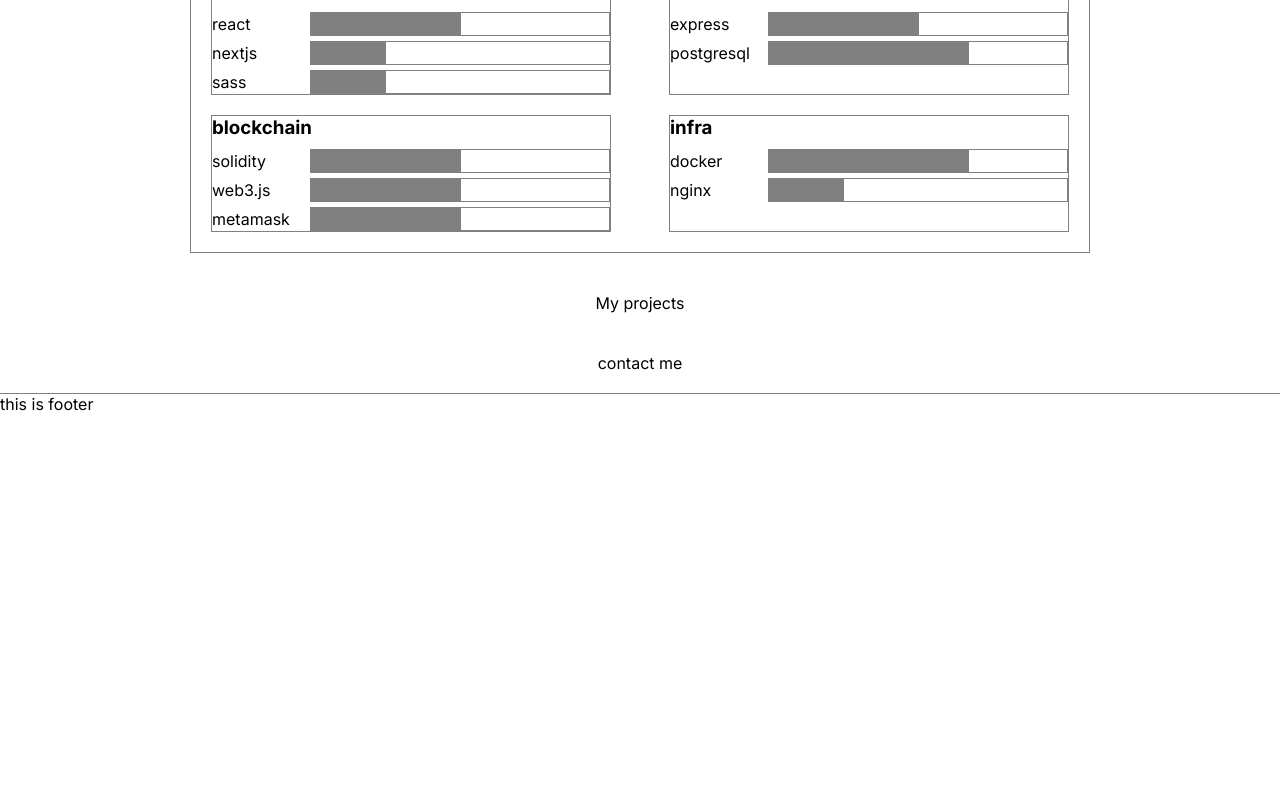
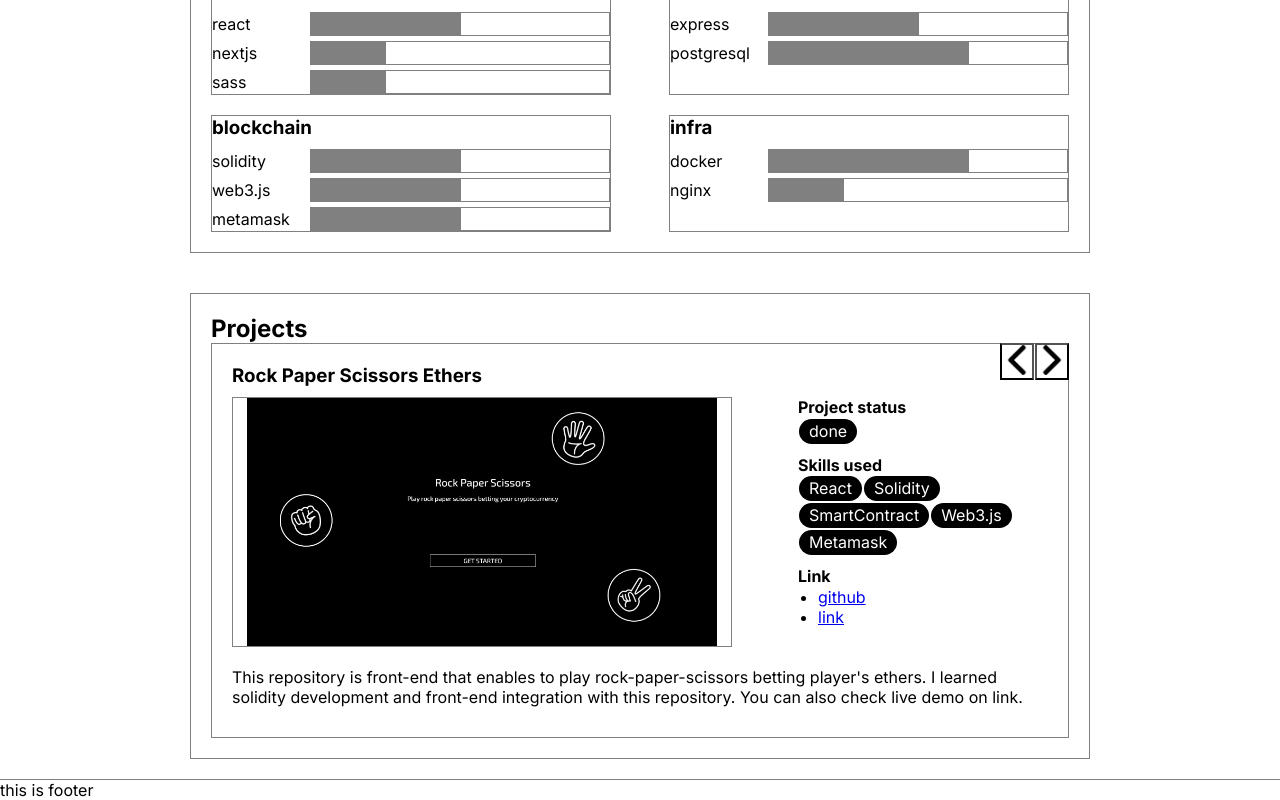
Before and after one commit to SeungjinPark2/seungjin-park-website, a Next.js app: page / in a window 1280 px wide. Shown: the part 1110-1910 px from the top of the page. Before the commit the page ends 1524 px from the top, so only its background shows below. Built offline with nearby package versions, Linux system fonts and the light colour scheme.

Commit message:
add projects

```diff
--- /dev/null
+++ b/src/app/content-project-shift.scss
@@ -0,0 +1,23 @@
+@use "./variables.scss";
+
+.project-shift-container {
+  display: flex;
+  flex-wrap: wrap;
+  position: relative;
+
+  .button-box {
+    position: absolute;
+    top: 0;
+    right: 0;
+
+    button {
+      background: transparent;
+      cursor: pointer;
+      margin-left: 1px;
+    }
+
+    .minus {
+      transform: rotateY(180deg);
+    }
+  }
+}
--- /dev/null
+++ b/src/app/content-project-shift.tsx
@@ -0,0 +1,49 @@
+"use client";
+
+import { useCallback, useState } from 'react';
+import "./content-project-shift.scss";
+import { Project } from './model';
+import ProjectContainer from './content-project';
+import Image from 'next/image';
+
+export default function ProjectShiftContainer({
+  projects,
+}: Readonly<{
+  projects: Project[];
+}>) {
+  const [index, setIndex] = useState(0);
+
+  const indexManipulation = useCallback((plusOrMinus: 'plus' | 'minus') => {
+    if (plusOrMinus === 'plus') {
+      if (index < projects.length - 1) {
+        setIndex(i => i + 1);
+      }
+    } else {
+      if (index > 0) {
+        setIndex(i => i - 1);
+      }
+    }
+  }, [index, projects]);
+
+  return <div className="project-shift-container">
+    <div className="button-box">
+      <button className="minus" onClick={() => {indexManipulation('minus');}}>
+        <Image
+          src={"/images/right-arrow.png"}
+          alt="arrow img"
+          width={30}
+          height={30}
+        />
+      </button>
+      <button className="plus" onClick={() => {indexManipulation('plus');}}>
+        <Image
+          src={"/images/right-arrow.png"}
+          alt="arrow img"
+          width={30}
+          height={30}
+        />
+      </button>
+    </div>
+    <ProjectContainer project={projects[index]}/>
+  </div>;
+}
--- /dev/null
+++ b/src/app/content-project.tsx
@@ -0,0 +1,44 @@
+"use client";
+
+import Image from 'next/image';
+import { Project } from './model';
+
+export default function ProjectContainer({ project }: { project: Project }) {
+  return  <div className="projects-container">
+    <div className="project-box">
+      <div><h3>{project.title}</h3></div>
+      <div className="project-details">
+        <div className="project-img">
+          <Image
+            src={`/images/${project.image.imgName}`}
+            alt={project.image.imgAlt}
+            fill={true}
+            objectFit="contain"
+          />
+        </div>
+        <div className="project-skills-status-wrapper">
+          <div><b>Project status</b> <div><span>{project.projectStatus}</span></div></div>
+          <div>
+            <b>Skills used</b>
+            <div>
+              {
+                project.skills.map((skill, i) => <span key={i}>{skill}</span>)
+              }
+            </div>
+          </div>
+          <div>
+            <b>Link</b>
+            <ul>
+              {
+                project.link.map((l, i) => <li key={i}><a key={i} href={l.href}>{l.text}</a></li>)
+              }
+            </ul>
+          </div>
+        </div>
+      </div>
+      <div className="project-description">
+        {project.description}
+      </div>
+    </div>
+  </div>;
+}
--- a/src/app/content.scss
+++ b/src/app/content.scss
@@ -1,4 +1,5 @@
 @use './variables.scss';
+@use './mixins.scss';
 
 $common-margin-padding: 20px;
 $section-container-max-width: 900px;
@@ -48,6 +49,7 @@ $skill-status-color: grey;
 
   .img-container {
     height: 300px;
+    width: 500px;
     box-sizing: border-box;
   }
 }
@@ -125,7 +127,6 @@ $skill-status-color: grey;
     padding-left: 20px;
   }
 
-
   .career-container {
     display: flex;
     margin-top: $common-margin-padding;
@@ -148,3 +149,60 @@ $skill-status-color: grey;
     }
   }
 }
+
+.section-projects {
+  max-width: $section-container-max-width;
+  border: variables.$common-border;
+  padding: $common-margin-padding;
+
+  ul {
+    padding-left: 20px;
+  }
+
+  .projects-container {
+    display: flex;
+    align-items: center;
+    justify-content: space-between;
+
+
+    .project-box {
+      border: variables.$common-border;
+      padding: $common-margin-padding;
+
+      div {
+        margin-bottom: 10px;
+      }
+
+      .project-details {
+        display: flex;
+        justify-content: space-between;
+        flex-wrap: wrap;
+
+        .project-img {
+          border: variables.$common-border;
+          box-sizing: border-box;
+          display: flex;
+          align-items: center;
+          position: relative;
+          width: 500px;
+          height: 250px;
+          margin-right: 20px;
+        }
+
+        .project-skills-status-wrapper {
+          max-width: 250px;
+          line-height: 1.3rem;
+
+          div {
+            margin-bottom: 10px;
+          }
+
+          span {
+            @include mixins.chip;
+            display: inline-block;
+          }
+        }
+      }
+    }
+  }
+}
--- a/src/app/content.tsx
+++ b/src/app/content.tsx
@@ -1,8 +1,22 @@
 import Image from 'next/image';
 import './content.scss';
 import profile from '../../public/images/profile.jpg';
+import ProjectContainer from './content-project';
+import path from 'path';
+import fs from 'node:fs';
+import { Project } from './model';
+import ProjectShiftContainer from './content-project-shift';
+
+function projectJsonParser() {
+  const _path = path.resolve('src', 'app', 'projects.json');
+  const data = fs.readFileSync(_path, { encoding: 'utf-8' });
+  const _object = JSON.parse(data);
+  return _object;
+}
 
 export default function Content() {
+  const projectsObject: Project[] = projectJsonParser();
+
   return <div className='content-container'>
     <section>
       <div className="section-container">
@@ -194,13 +208,10 @@ export default function Content() {
 
     <section>
       <div className="section-container">
-        My projects
-      </div>
-    </section>
-
-    <section>
-      <div className="section-container">
-        contact me
+        <div className="section-projects">
+          <h1>Projects</h1>
+          <ProjectShiftContainer projects={projectsObject} />
+        </div>
       </div>
     </section>
   </div>;
--- /dev/null
+++ b/src/app/mixins.scss
@@ -0,0 +1,7 @@
+@mixin chip {
+  padding: 2px 10px;
+  border-radius: 35px;
+  background-color: black;
+  color: white;
+  margin: 1px;
+}
--- /dev/null
+++ b/src/app/model.ts
@@ -0,0 +1,14 @@
+export interface Project {
+  title: string,
+  image: {
+    imgName: string,
+    imgAlt: string,
+  },
+  projectStatus: string,
+  skills: string[],
+  link: {
+    href: string,
+    text: string,
+  }[],
+  description: string,
+}
--- /dev/null
+++ b/src/app/projects.json
@@ -0,0 +1,54 @@
+[
+  {
+    "title": "Rock Paper Scissors Ethers",
+    "image": {
+      "imgName": "rps메인1.png",
+      "imgAlt": "rps project main"
+    },
+    "projectStatus": "done",
+    "skills": [
+      "React",
+      "Solidity",
+      "SmartContract",
+      "Web3.js",
+      "Metamask"
+    ],
+    "link": [
+      {
+        "href": "https://github.com/aad3365/rock-paper-scissors-ethers",
+        "text": "github"
+      },
+      {
+        "href": "https://rock-paper-scissors-ethers.vercel.app/",
+        "text": "link"
+      }
+    ],
+    "description": "This repository is front-end that enables to play rock-paper-scissors betting player's ethers. I learned solidity development and front-end integration with this repository. You can also check live demo on link."
+  },
+  {
+    "title": "port folio page",
+    "image": {
+      "imgName": "rps메인1.png",
+      "imgAlt": "rps project main"
+    },
+    "projectStatus": "done",
+    "skills": [
+      "React",
+      "Solidity",
+      "SmartContract",
+      "Web3.js",
+      "Metamask"
+    ],
+    "link": [
+      {
+        "href": "https://github.com/aad3365/rock-paper-scissors-ethers",
+        "text": "github"
+      },
+      {
+        "href": "https://rock-paper-scissors-ethers.vercel.app/",
+        "text": "link"
+      }
+    ],
+    "description": "This repository is front-end that enables to play rock-paper-scissors betting player's ethers. I learned solidity development and front-end integration with this repository. You can also check live demo on link."
+  }
+]
```
Also changed, not shown: public/images/right-arrow.png (added), public/images/rps메인1.png (added).
